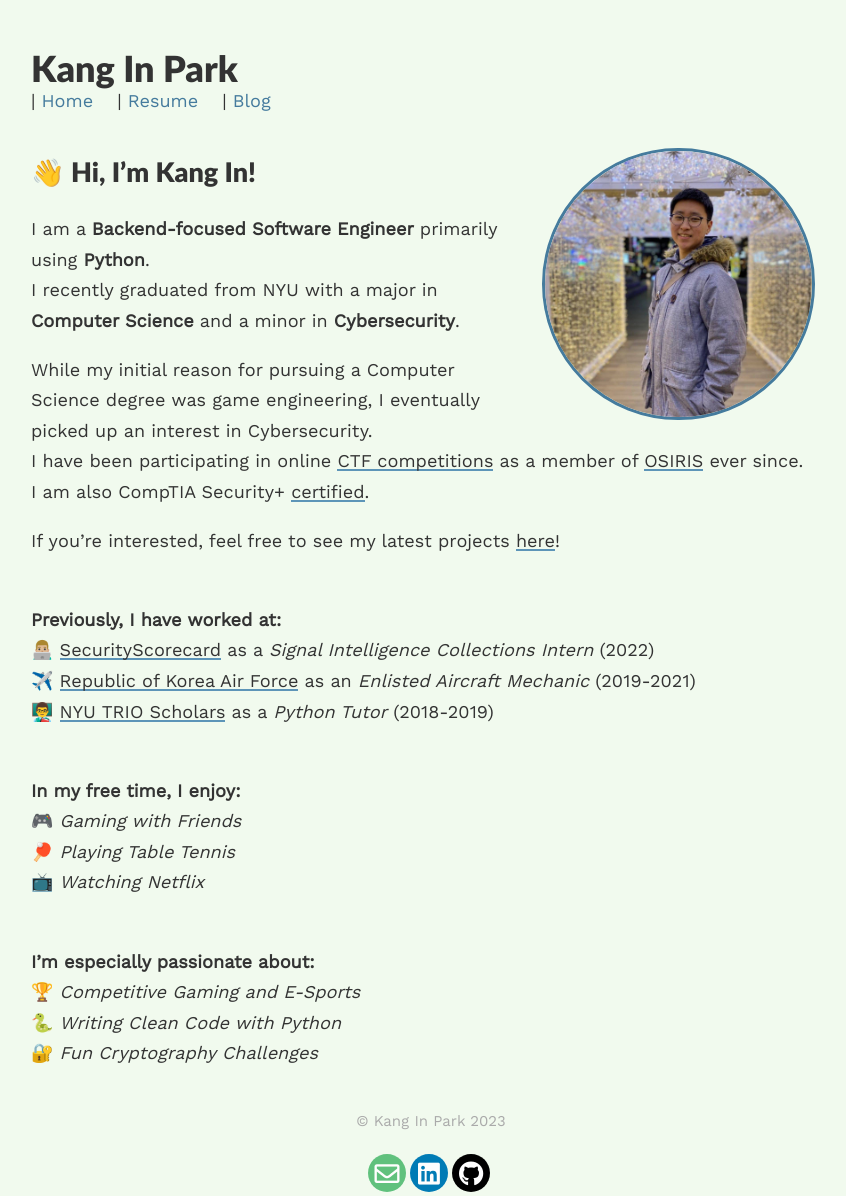
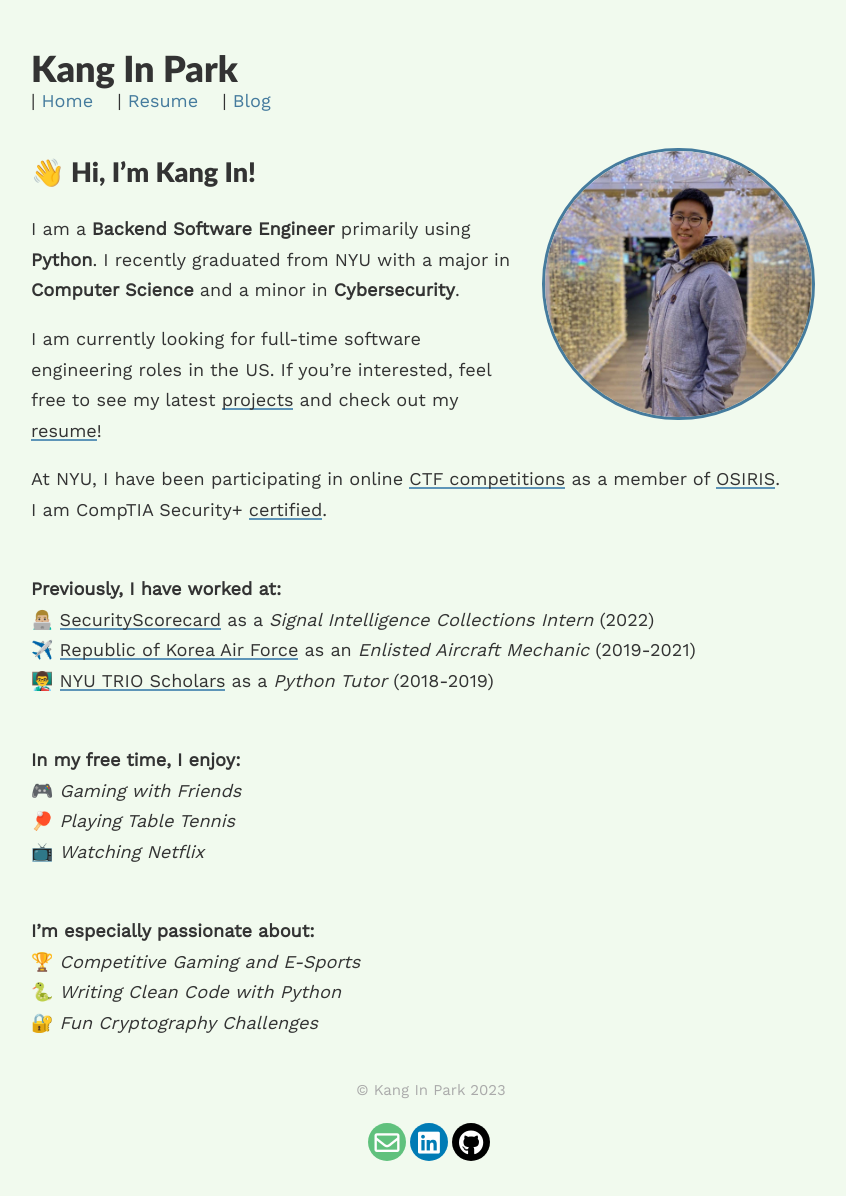
Before and after one commit to kip218/blog, a Jekyll site: the page built from index.md, in a window 1280 px wide. Shown: the whole page, without its empty margins (209-1055 px from the left). Built offline with Jekyll 4.4.1, drawn with Linux system fonts in a browser that asks for light colours; nearby versions of some CDN libraries; our own code applies the rules of GitHub Pages for plain Markdown files; after the commit the page ends 1165 px from its top, so only the background shows below that.

Commit message:
update front page

```diff
--- a/index.md
+++ b/index.md
@@ -9,14 +9,12 @@
 
 
 # 👋 Hi, I'm Kang In!
-I am a **Backend-focused Software Engineer** primarily using **Python**. \\
-I recently graduated from NYU with a major in **Computer Science** and a minor in **Cybersecurity**.
+I am a **Backend Software Engineer** primarily using **Python**. I recently graduated from NYU with a major in **Computer Science** and a minor in **Cybersecurity**.
 
-While my initial reason for pursuing a Computer Science degree was game engineering, I eventually picked up an interest in Cybersecurity. \\
-I have been participating in online [CTF competitions](https://ctftime.org/ctf-wtf/){:target="_blank"} as a member of [OSIRIS](https://osiris.cyber.nyu.edu/){:target="_blank"} ever since. \\
-I am also CompTIA Security+ [certified](/assets/CompTIA_Certificate.pdf){:target="_blank"}.
+I am currently looking for full-time software engineering roles in the US. If you're interested, feel free to see my latest [projects](https://kangin.me/blog/) and check out my [resume](https://kangin.me/assets/Resume.pdf)!
 
-If you're interested, feel free to see my latest projects [here](https://kangin.me/blog/)!
+At NYU, I have been participating in online [CTF competitions](https://ctftime.org/ctf-wtf/){:target="_blank"} as a member of [OSIRIS](https://osiris.cyber.nyu.edu/){:target="_blank"}. \\
+I am CompTIA Security+ [certified](/assets/CompTIA_Certificate.pdf){:target="_blank"}.
 
 &nbsp;\\
 **Previously, I have worked at:** \\
```
